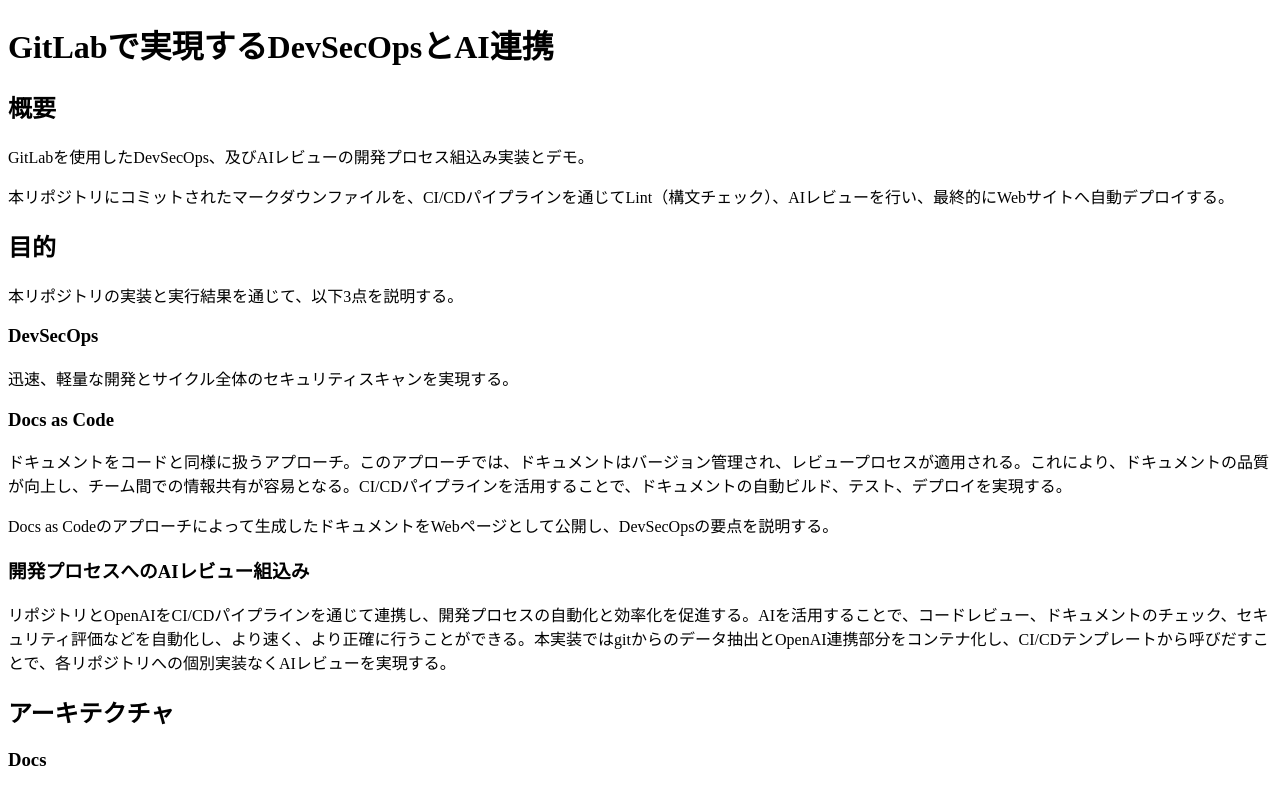
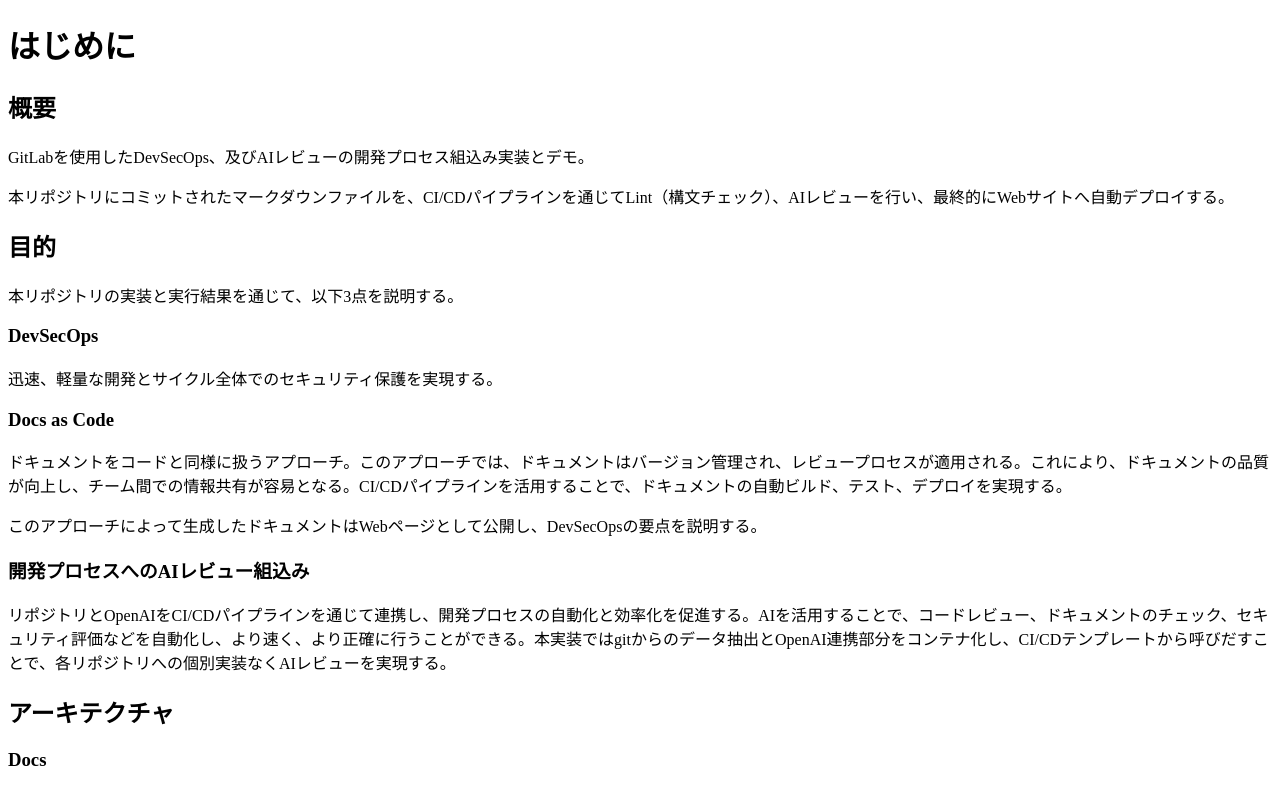
Before and after one commit to gongyong/docs, a Next.js app: page / in a window 1280 px wide. Shown: the top 789 px of the page. Built offline with nearby package versions, Linux system fonts and the light colour scheme.

Commit message:
GitLabで実現すAるDevSecOpsとAI連携

```diff
--- a/pages/index.mdx
+++ b/pages/index.mdx
@@ -1,4 +1,4 @@
-# GitLabで実現するDevSecOpsとAI連携
+# はじめに
 
 ## 概要
 
@@ -12,13 +12,13 @@
 
 ### DevSecOps
 
-迅速、軽量な開発とサイクル全体のセキュリティスキャンを実現する。
+迅速、軽量な開発とサイクル全体でのセキュリティ保護を実現する。
 
 ### Docs as Code
 
 ドキュメントをコードと同様に扱うアプローチ。このアプローチでは、ドキュメントはバージョン管理され、レビュープロセスが適用される。これにより、ドキュメントの品質が向上し、チーム間での情報共有が容易となる。CI/CDパイプラインを活用することで、ドキュメントの自動ビルド、テスト、デプロイを実現する。
 
-Docs as Codeのアプローチによって生成したドキュメントをWebページとして公開し、DevSecOpsの要点を説明する。
+このアプローチによって生成したドキュメントはWebページとして公開し、DevSecOpsの要点を説明する。
 
 ### 開発プロセスへのAIレビュー組込み
 
--- a/theme.config.tsx
+++ b/theme.config.tsx
@@ -6,11 +6,11 @@
     <>
     <img
       src="assets/img/128.png"
-      alt="logo"
+      alt="Taku Miyanaga"
       style={{ maxWidth: "40px", height: "auto", marginRight: "10px" }}
     />
     <span>
-      DevSecOpsと関連技術の考察と実装
+      GitLabで実現すAるDevSecOpsとAI連携
     </span>
   </>
   ),
```
